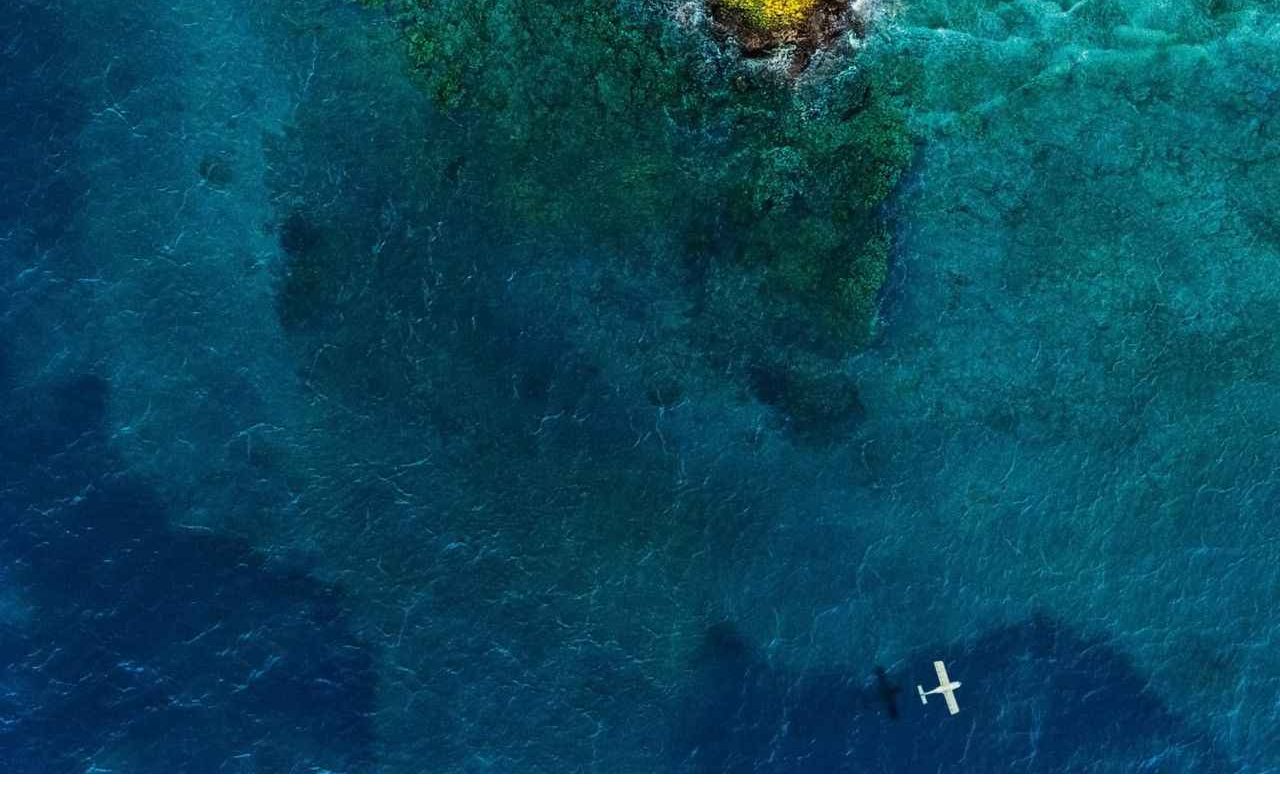
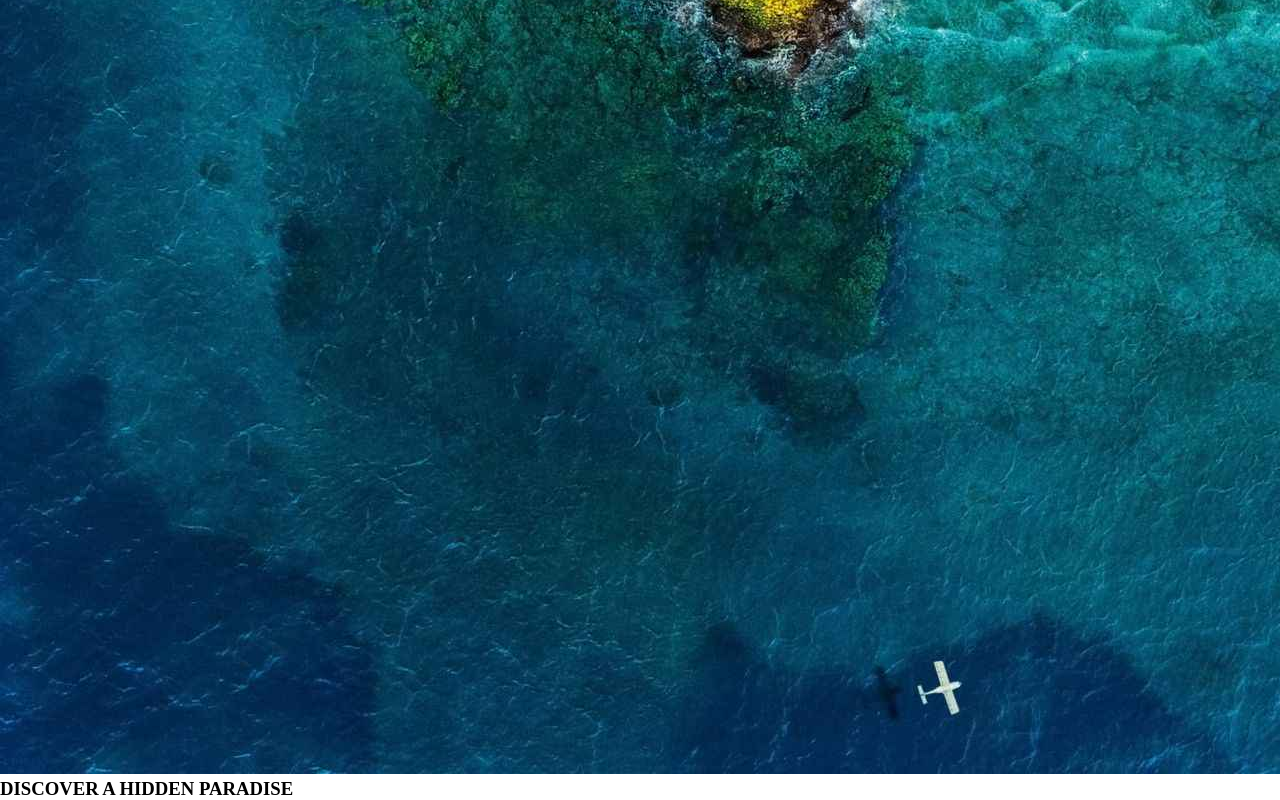
Before and after one commit to vimal336/js-projects, a plain HTML site: page TourWebsite/index.html in a window 1280 px wide. Shown: the part 759-1559 px from the top of the page. Before the commit the page ends 1537 px from the top, so only its background shows below. Drawn offline with Linux system fonts and the light colour scheme; a web font is replaced by a local one.

Commit message:
tour website using html and css

```diff
--- a/TourWebsite/index.html
+++ b/TourWebsite/index.html
@@ -23,5 +23,8 @@
     <div class="banner">
       <img src="../TourWebsite/images/hero-banner.jpg" alt="">
     </div>
+    <div>
+      <h3>DISCOVER A HIDDEN PARADISE</h3>
+    </div>
 </body>
 </html>
```
